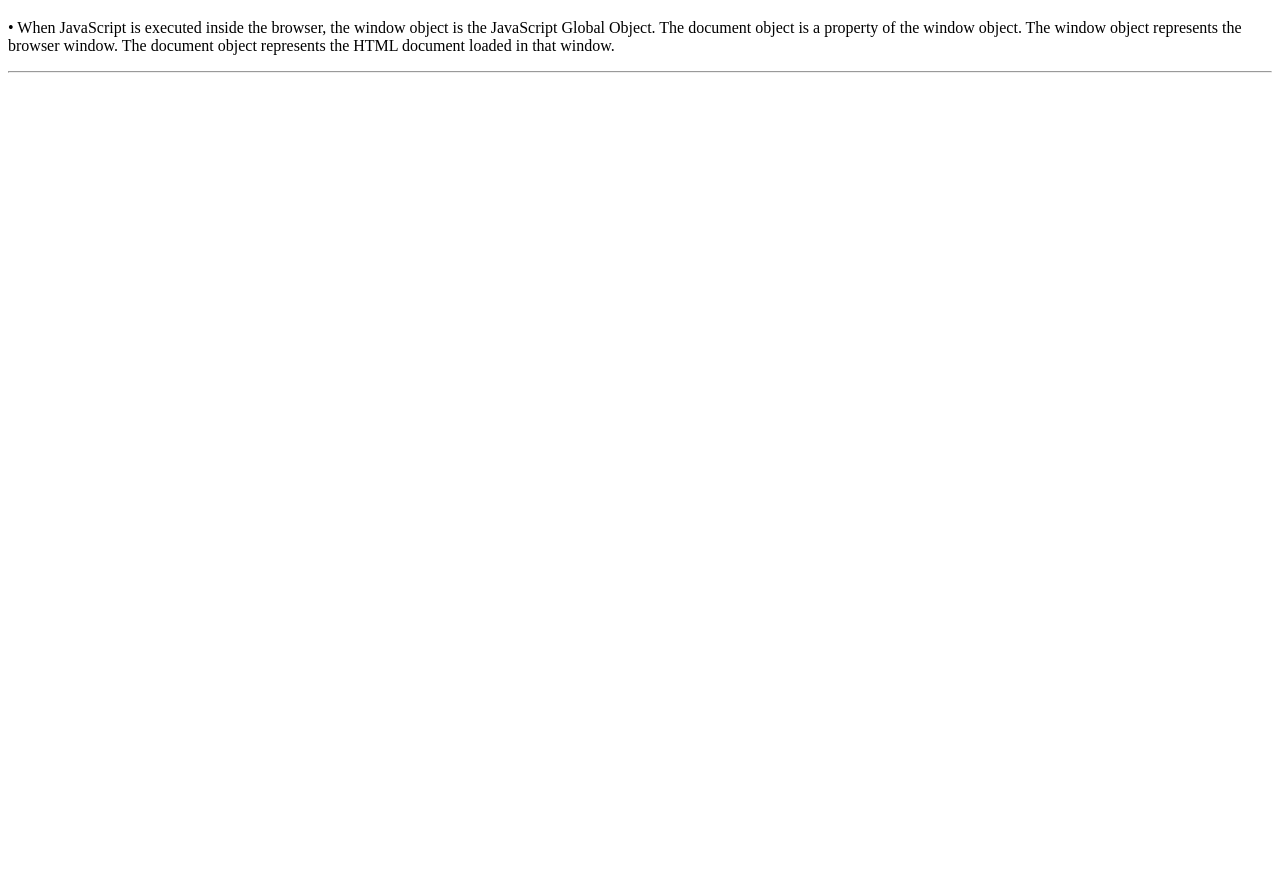
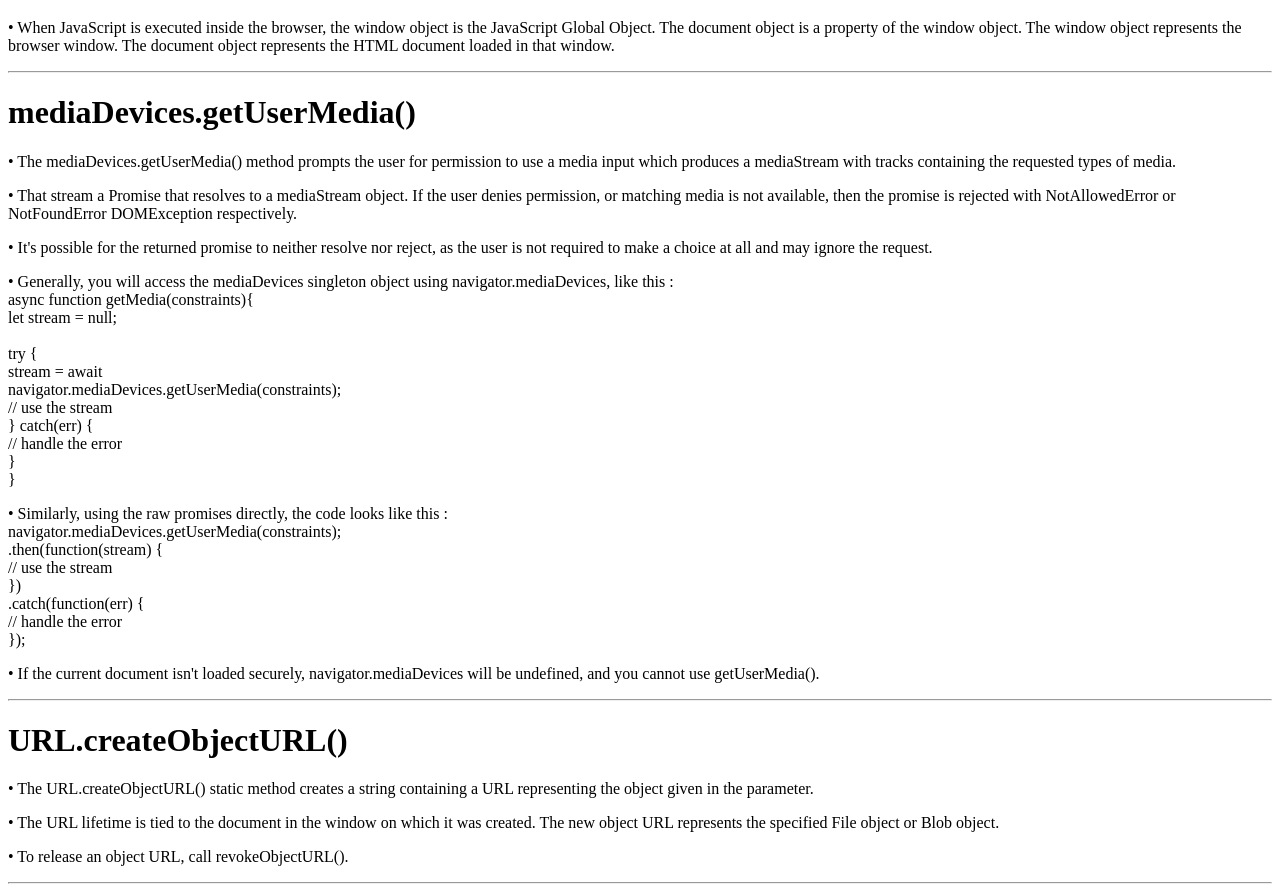
Before and after one commit to shubham2o/Webcam-Fun, a plain HTML site: page Doubts/Doubts.html in a window 1280 px wide. Shown: the part 729-1621 px from the top of the page. Before the commit the page ends 810 px from the top, so only its background shows below. Drawn offline with Linux system fonts and the light colour scheme.

Commit message:
mediaDevices.getUserMedia()+URL.createObjectURL()

```diff
--- a/Doubts/Doubts.html
+++ b/Doubts/Doubts.html
@@ -48,6 +48,50 @@
         represents the HTML document loaded in that window.</p>
     <hr>
 
+    <!-- mediaDevices.getUserMedia() -->
+    <h1>mediaDevices.getUserMedia()</h1>
+    <p>• The mediaDevices.getUserMedia() method prompts the user for permission to use a media input which produces a
+        mediaStream with tracks containing the requested types of media.</p>
+    <p>• That stream a Promise that resolves to a mediaStream object. If the user denies permission, or matching media
+        is not available, then the promise is rejected with NotAllowedError or NotFoundError DOMException respectively.
+    </p>
+    <p>• It's possible for the returned promise to neither resolve nor reject, as the user is not required to make a
+        choice at all and may ignore the request.</p>
+    <p>• Generally, you will access the mediaDevices singleton object using navigator.mediaDevices, like this :
+        <br> async function getMedia(constraints){
+        <br> let stream = null;
+        <br>
+        <br> try {
+        <br> stream = await
+        <br> navigator.mediaDevices.getUserMedia(constraints);
+        <br> // use the stream
+        <br> } catch(err) {
+        <br> // handle the error
+        <br> }
+        <br> }
+    </p>
+    <p>• Similarly, using the raw promises directly, the code looks like this :
+        <br> navigator.mediaDevices.getUserMedia(constraints);
+        <br> .then(function(stream) {
+        <br> // use the stream
+        <br> })
+        <br> .catch(function(err) {
+        <br> // handle the error
+        <br> });
+    </p>
+    <p>• If the current document isn't loaded securely, navigator.mediaDevices will be undefined, and you cannot use
+        getUserMedia().</p>
+    <hr>
+
+    <!-- URL.createObjectURL() -->
+    <h1>URL.createObjectURL()</h1>
+    <p>• The URL.createObjectURL() static method creates a string containing a URL representing the object given in the
+        parameter.</p>
+    <p>• The URL lifetime is tied to the document in the window on which it was created. The new object URL represents
+        the specified File object or Blob object.</p>
+    <p>• To release an object URL, call revokeObjectURL().</p>
+    <hr>
+
     <script src="Doubts.js "></script>
 </body>
 
```
